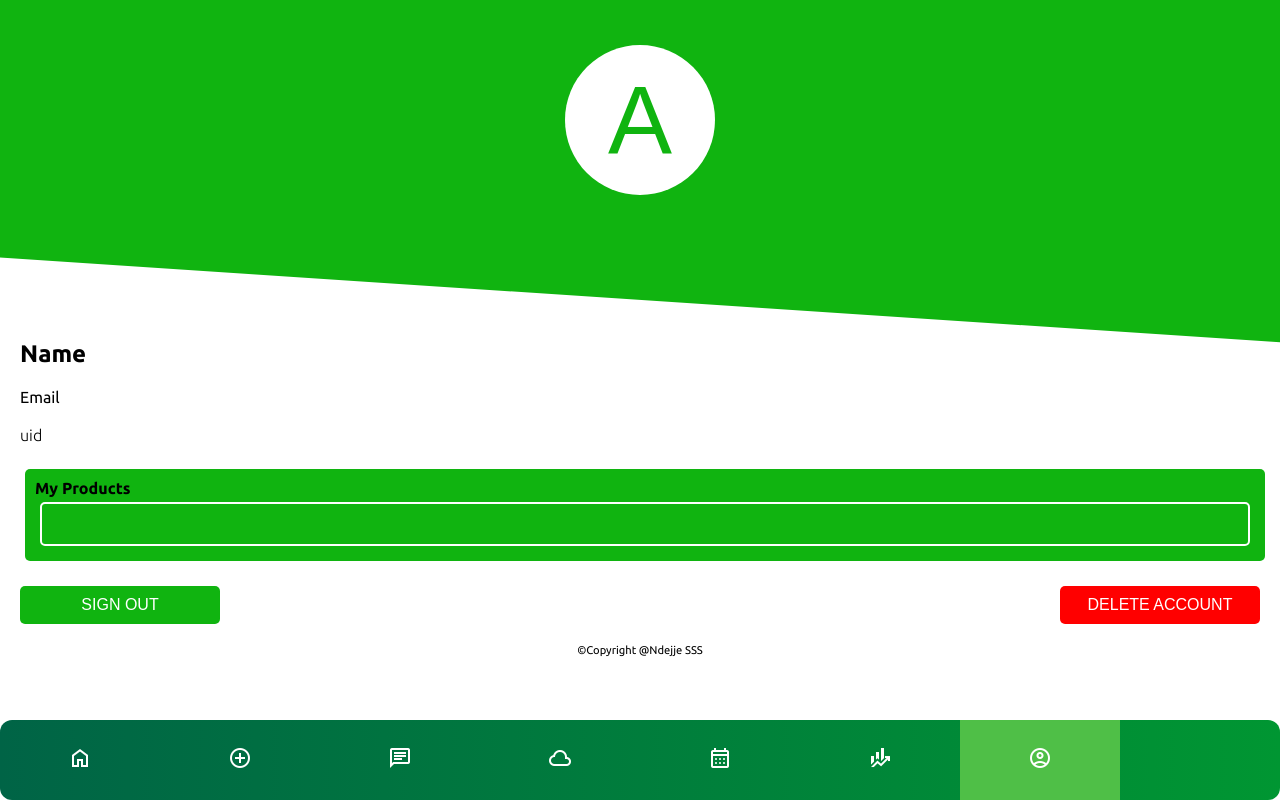
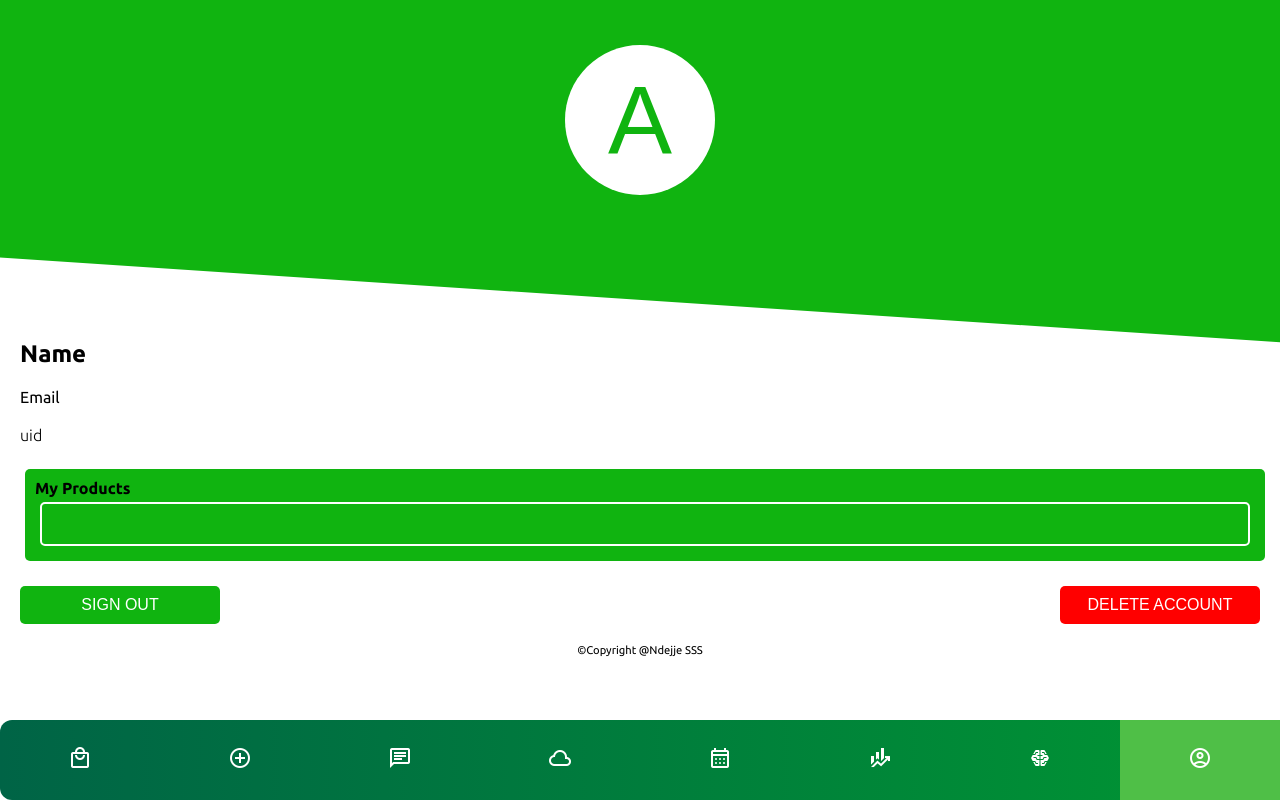
Before and after one commit to agritechsales9/agritechsales9.github.io, a plain HTML site: page account.html in a window 1280 px wide. Drawn offline with nearby package versions, Linux system fonts and the light colour scheme; no server answers; a web font is replaced by a local one.

Commit message:
Update account.html

```diff
--- a/account.html
+++ b/account.html
@@ -44,7 +44,9 @@
 </div>
       <nav>
     <button id="to-home">
-      <a href="main.html"><span class="material-symbols-outlined">home</span></a>
+      <a href="main.html"><span class="material-symbols-outlined">
+local_mall
+</span></a>
 
     </button>
     <button id="to-sell">
@@ -71,6 +73,12 @@ calendar_month
     <button>
       <a href="price.html"><span class="material-symbols-outlined">
 finance_mode
+</span></a>
+
+    </button>
+       <button>
+      <a href="ai.html"><span class="material-symbols-outlined">
+network_intelligence
 </span></a>
 
     </button>
```
